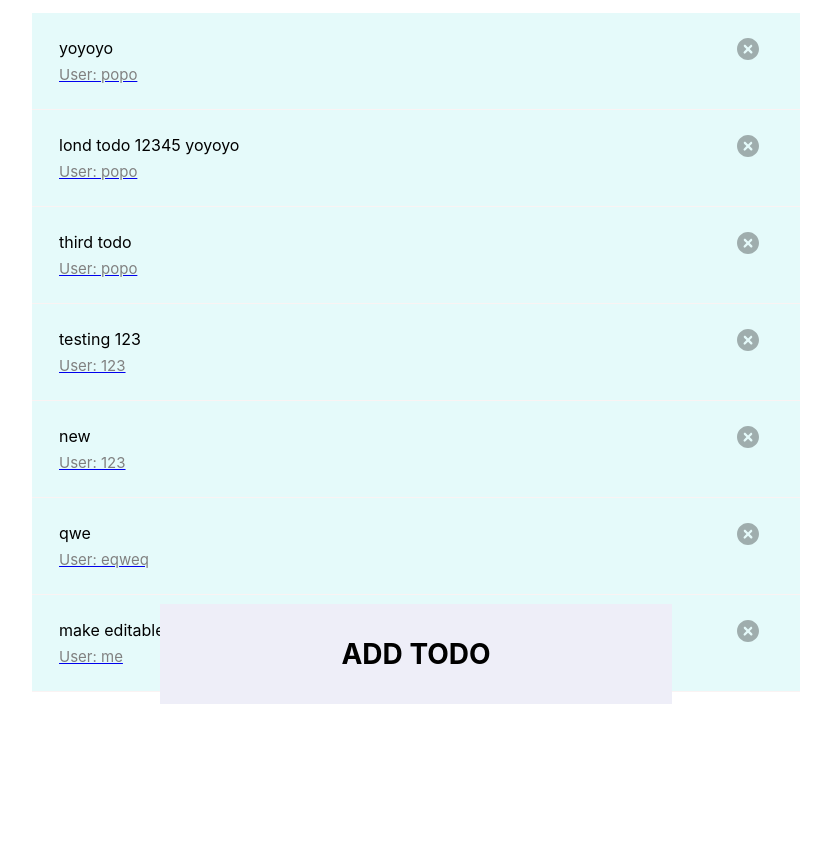
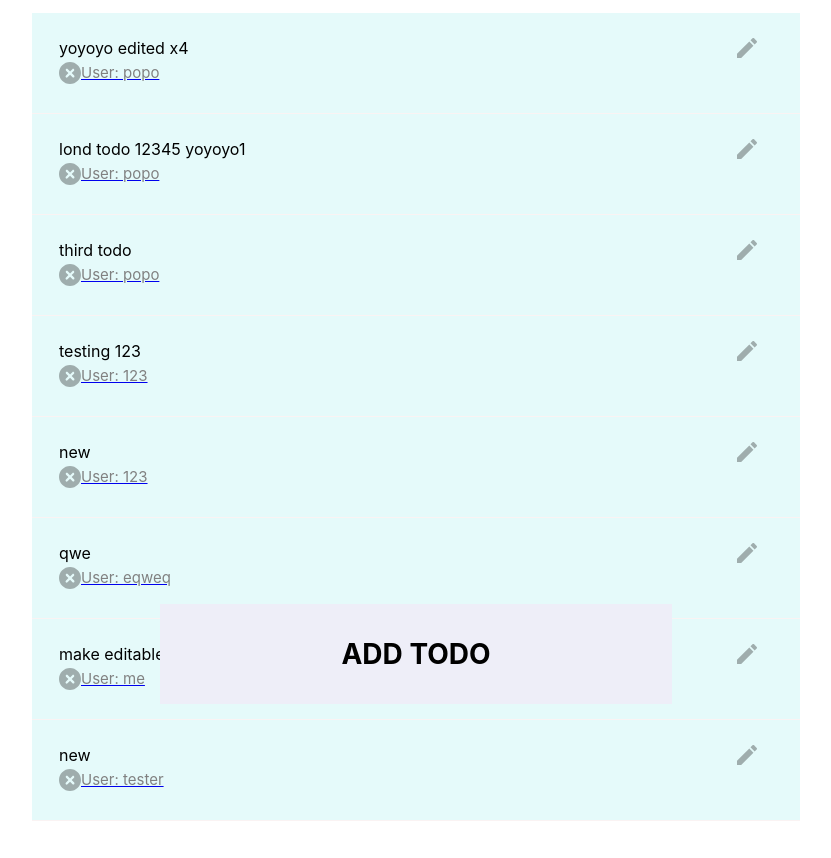
Before and after one commit to AnosovAndrey/todo-app, a React (Create React App) app: page /tasks in a window 1280 px wide. Shown: the top 858 px of the page, without its empty margins (224-1055 px from the left). Built offline with nearby package versions, Linux system fonts and the light colour scheme; data requests are answered from the project's data file.

Commit message:
add edit func

```diff
--- a/src/App.js
+++ b/src/App.js
@@ -26,18 +26,38 @@ function App() {
     setTodos(todos.filter((todo) => todo.id !== id));
   };
 
+  const editTodo = (todo) => {
+    console.log(todo.id, todo.text);
+    const newList = todos.map((item) => {
+      if (item.id === todo.id) {
+        item.text = todo.text;
+      }
+      return item;
+    });
+    console.log(newList);
+    setTodos(newList);
+  };
+
   return (
     <div className="todo">
       <Switch>
         <Redirect exact from="/" to="/tasks" />
         <Route path="/tasks">
           <div className="todo__list_area">
-            <TodoList todos={todos} removeTodo={removeTodo} />
+            <TodoList
+              todos={todos}
+              removeTodo={removeTodo}
+              editTodo={editTodo}
+            />
           </div>
         </Route>
         <Route exact path="/user/:id">
           <div className="todo__list_area">
-            <TodoList todos={todos} removeTodo={removeTodo} />
+            <TodoList
+              todos={todos}
+              removeTodo={removeTodo}
+              editTodo={editTodo}
+            />
           </div>
         </Route>
       </Switch>
--- a/src/assets/db.json
+++ b/src/assets/db.json
@@ -2,12 +2,12 @@
   "tasks": [
     {
       "id": 4564564,
-      "text": "yoyoyo",
+      "text": "yoyoyo edited x4",
       "userId": "popo"
     },
     {
       "id": 34545,
-      "text": "lond todo 12345 yoyoyo",
+      "text": "lond todo 12345 yoyoyo1",
       "userId": "popo"
     },
     {
@@ -34,6 +34,11 @@
       "text": "make editable",
       "userId": "me",
       "id": 567675475
+    },
+    {
+      "text": "new",
+      "userId": "tester",
+      "id": 567675476
     }
   ],
   "users": [
--- a/src/components/view/TodoItem/TodoItem.scss
+++ b/src/components/view/TodoItem/TodoItem.scss
@@ -18,6 +18,7 @@ li{
 
     i {
         opacity: 0.3;
+        cursor: pointer;
 
         &:hover{
             opacity: 0.8;
@@ -34,4 +35,9 @@ li{
             color: rgb(15, 15, 15);
         }
     }
+
+    .editBadge{
+        margin-right: 1%;
+    }
+
 }
--- a/src/components/view/TodoItem/index.jsx
+++ b/src/components/view/TodoItem/index.jsx
@@ -1,21 +1,40 @@
 import React from "react";
-import deleteSvg from "./../../../assets/img/delete.svg";
 import axios from "axios"
 import {Link} from "react-router-dom";
 
+import deleteSvg from "./../../../assets/img/delete.svg";
+import editSvg from "./../../../assets/img/edit.svg";
+
 import "./TodoItem.scss"
 
-const Index = ({ todo, removeTodo }) => {
+const Index = ({ todo, removeTodo, editTodo }) => {
 
   function handleRemove() {
     axios.delete("http://localhost:3001/tasks/" + todo.id).then(
         () => removeTodo(todo.id)
     );
-  }
+  };
+
+  function handleEdit() {
+      const newText = window.prompt("Change text", todo.text);
+
+      if(newText){
+        axios
+        .patch("http://localhost:3001/tasks/" + todo.id, {
+            text: newText
+        }).then(()=> {
+            todo.text = newText;
+            editTodo(todo);
+        }).catch(() => alert("edit failed"));
+      }
+  };
 
   return(
       <li>
           <span>{todo.text}</span>
+          <i className="editBadge" onClick={handleEdit}>
+                <img src={editSvg} alt="edit" width="20px" height="20px"/>
+          </i>
           <i onClick={handleRemove}>
                 <img src={deleteSvg} alt="delete" width="22px" height="22px"/>
           </i>
--- a/src/components/view/TodoList/index.jsx
+++ b/src/components/view/TodoList/index.jsx
@@ -5,7 +5,7 @@ import TodoItem from "./../TodoItem";
 
 import "./List.scss";
 
-const TodoList = ({ todos, removeTodo }) => {
+const TodoList = ({ todos, removeTodo, editTodo }) => {
 
     const { id } = useParams();
 
@@ -26,6 +26,7 @@ const TodoList = ({ todos, removeTodo }) => {
                     key={todo.id}
                     todo={todo}
                     removeTodo={removeTodo}
+                    editTodo={editTodo}
                 />
                 ))}
             </ul>
--- a/src/index.scss
+++ b/src/index.scss
@@ -37,6 +37,7 @@
         height: 100px;
         margin-top: 8em;
     }
+}
 
 .home-Button{
     position: absolute;
@@ -62,4 +63,3 @@
         background: darken($color: #ffffff, $amount: 50%);
     }
 }
-}
```
Also changed, not shown: src/assets/img/edit.svg (added). Lines whose indentation alone changed are shown as unchanged.
